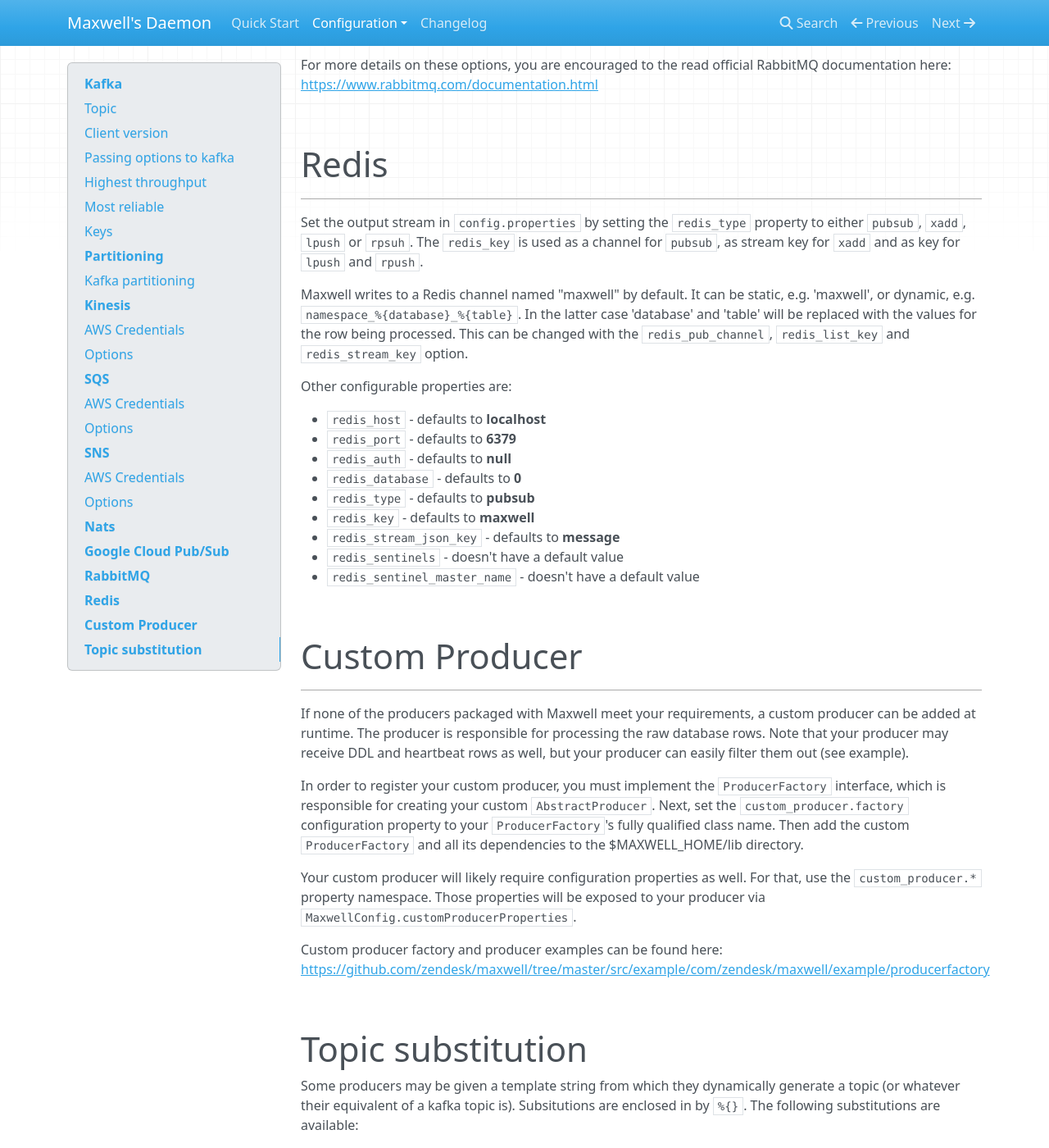
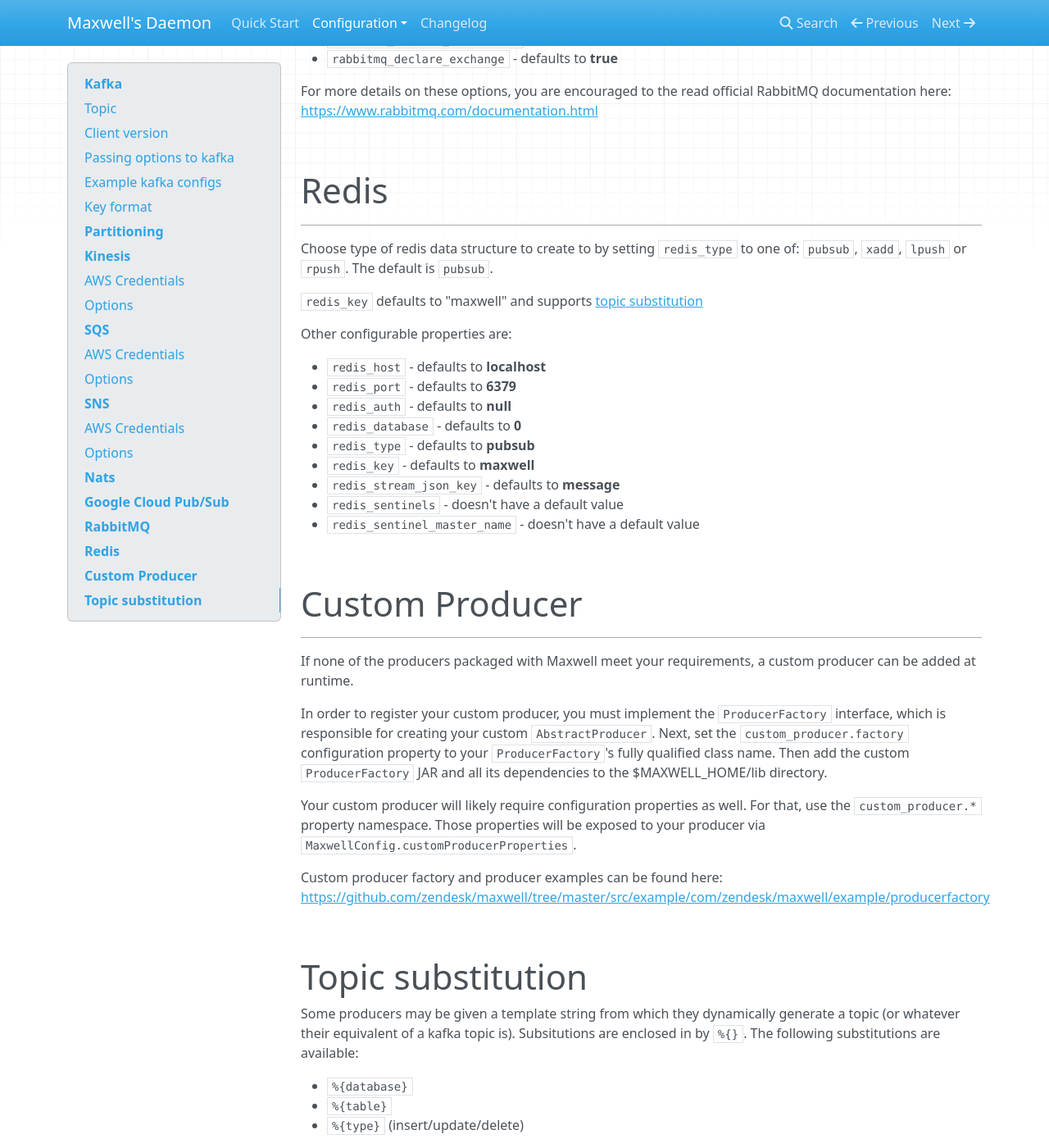
Before and after one commit to zendesk/maxwell, an MkDocs documentation site: the page built from docs/docs/producers.md, in a window 1280 px wide and 1400 px high, scrolled down 6487 px. Shown: the whole window at 82% size. Built offline with MkDocs 1.6.1, drawn with Linux system fonts in a browser that asks for light colours; nearby versions of some CDN libraries; some of the changed text lies outside the part shown.

Commit message:
docs update

````diff
--- a/docs/docs/producers.md
+++ b/docs/docs/producers.md
@@ -36,7 +36,9 @@
 [http://kafka.apache.org/documentation.html#newproducerconfigs](http://kafka.apache.org/documentation.html#newproducerconfigs)
 
 
-## Highest throughput
+## Example kafka configs
+
+### Highest throughput
 
 These properties would give high throughput performance.
 
@@ -46,7 +48,7 @@
 kafka.retries=0
 ```
 
-## Most reliable
+### Most reliable
 
 For at-least-once delivery, you will want something more like:
 
@@ -57,7 +59,7 @@
 
 And you will also want to set `min.insync.replicas` on Maxwell's output topic.
 
-## Keys
+## Key format
 
 Maxwell generates keys for its Kafka messages based upon a mysql row's primary key in JSON format:
 
@@ -112,7 +114,7 @@
 When partitioning by column Maxwell will treat the values for the specified
 columns as strings, concatenate them and use that value to partition the data.
 
-## Kafka partitioning
+### Kafka partitioning
 
 A binlog event's partition is determined by the selected hash function and hash string as follows
 
@@ -280,15 +282,11 @@
 
 # Redis
 ***
-Set the output stream in `config.properties` by setting the `redis_type`
-property to either `pubsub`, `xadd`, `lpush` or `rpsuh`. The `redis_key` is
-used as a channel for `pubsub`, as stream key for `xadd` and as key for `lpush`
-and `rpush`.
 
-Maxwell writes to a Redis channel named "maxwell" by default. It can be static,
-e.g. 'maxwell', or dynamic, e.g. `namespace_%{database}_%{table}`. In the
-latter case 'database' and 'table' will be replaced with the values for the row
-being processed. This can be changed with the `redis_pub_channel`, `redis_list_key` and `redis_stream_key` option.
+Choose type of redis data structure to create to by setting `redis_type` to one of:
+`pubsub`, `xadd`, `lpush` or `rpush`.  The default is `pubsub`.
+
+`redis_key` defaults to "maxwell" and supports [topic substitution](#topic-substitution)
 
 Other configurable properties are:
 
@@ -304,9 +302,9 @@
 
 # Custom Producer
 ***
-If none of the producers packaged with Maxwell meet your requirements, a custom producer can be added at runtime. The producer is responsible for processing the raw database rows. Note that your producer may receive DDL and heartbeat rows as well, but your producer can easily filter them out (see example).
+If none of the producers packaged with Maxwell meet your requirements, a custom producer can be added at runtime.
 
-In order to register your custom producer, you must implement the `ProducerFactory` interface, which is responsible for creating your custom `AbstractProducer`. Next, set the `custom_producer.factory` configuration property to your `ProducerFactory`'s fully qualified class name. Then add the custom `ProducerFactory` and all its dependencies to the $MAXWELL_HOME/lib directory.
+In order to register your custom producer, you must implement the `ProducerFactory` interface, which is responsible for creating your custom `AbstractProducer`. Next, set the `custom_producer.factory` configuration property to your `ProducerFactory`'s fully qualified class name. Then add the custom `ProducerFactory` JAR and all its dependencies to the $MAXWELL_HOME/lib directory.
 
 Your custom producer will likely require configuration properties as well. For that, use the `custom_producer.*` property namespace. Those properties will be exposed to your producer via `MaxwellConfig.customProducerProperties`.
 
````
Also changed, not shown: docs/docs/config.md (+21 -0 lines).
